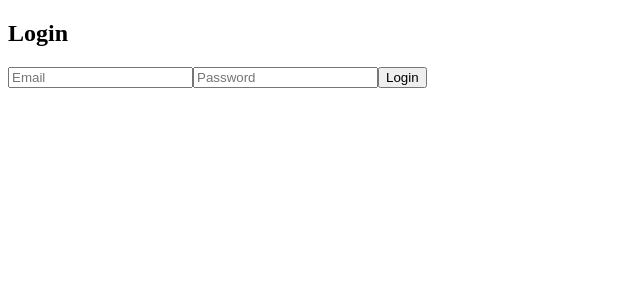
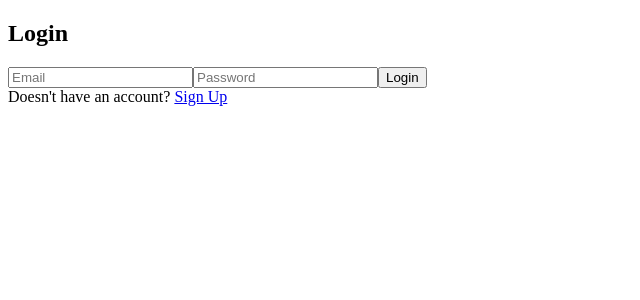
Before and after one commit to retnodamayanti/eazy_budget, a React (Create React App) app in the folder client/: page / in a window 1280 px wide. Shown: the top 300 px of the page, without its empty margins (0-640 px from the left). Built offline with nearby package versions, Linux system fonts and the light colour scheme.

Commit message:
added SignUp link in the login page

```diff
--- a/client/src/components/Login.js
+++ b/client/src/components/Login.js
@@ -2,6 +2,7 @@
 import { useMutation } from '@apollo/client';
 import { LOGIN } from '../utils/mutations';
 import { useNavigate } from 'react-router-dom';
+import { Link } from 'react-router-dom';
 
 const Login = ({ setLoggedIn, setUser }) => {
   const [email, setEmail] = useState('');
@@ -53,6 +54,9 @@
         />
         <button type="submit">Login</button>
       </form>
+      <div className="signup-link">
+        Doesn't have an account? <Link to="/signup">Sign Up</Link>
+      </div>
     </div>
   );
 };
```
